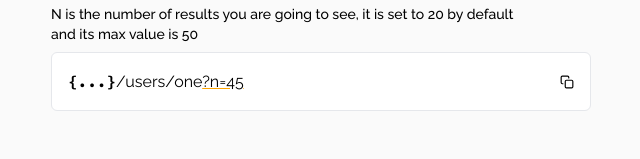
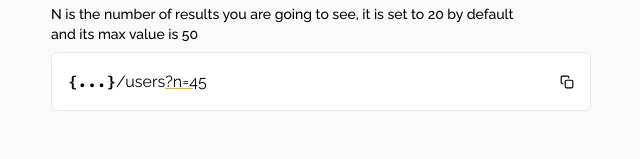
Before and after one commit to albedim/daker-web, a React (Create React App) app: page / in a window 1280 px wide. Shown: the part 2026-2185 px from the top of the page, without its empty margins (319-959 px from the left). Built offline with nearby package versions, Linux system fonts and the light colour scheme; no server answers.

Commit message:
[fix] - text

```diff
--- a/src/pages/homepage/index.tsx
+++ b/src/pages/homepage/index.tsx
@@ -104,7 +104,7 @@ const HomePage = () => {
               description="This endpoint returns multiple results, 20 by default"
               showDescription
               value={
-                <a title={BASE_URL.replace("/one", "")} target="__blank" href={finalUrl} className="font-[Raleway]">
+                <a title={BASE_URL.replace("/one", "")} target="__blank" href={BASE_URL.replace("/one", "")} className="font-[Raleway]">
                   <p>
                     <span style={{ fontFamily: 'Source Code Pro' }} className="font-bold">{"{...}"}</span>
                     /users
@@ -118,7 +118,7 @@ const HomePage = () => {
               description="This endpoint just returns one result"
               showDescription
               value={
-                <a title={BASE_URL} target="__blank" href={finalUrl} className="font-[Raleway]">
+                <a title={BASE_URL} target="__blank" href={BASE_URL} className="font-[Raleway]">
                   <p>
                     <span style={{ fontFamily: 'Source Code Pro' }} className="font-bold">{"{...}"}</span>
                     /users/one
@@ -331,10 +331,10 @@ const HomePage = () => {
               showDescription
               description="N is the number of results you are going to see, it is set to 20 by default<br/>and its max value is 50"
               value={
-                <a title={finalUrl} target="__blank" href={finalUrl} className="font-[Raleway]">
+                <a title={BASE_URL.replace("/one", "?n=45")} target="__blank" href={BASE_URL.replace("/one", "?n=45")} className="font-[Raleway]">
                   <p>
                     <span style={{ fontFamily: 'Source Code Pro' }} className="font-bold">{"{...}"}</span>
-                      /users/one
+                      /users
                     <span className="decoration-[orange] underline">?n=45</span>
                   </p>
                 </a>
```
